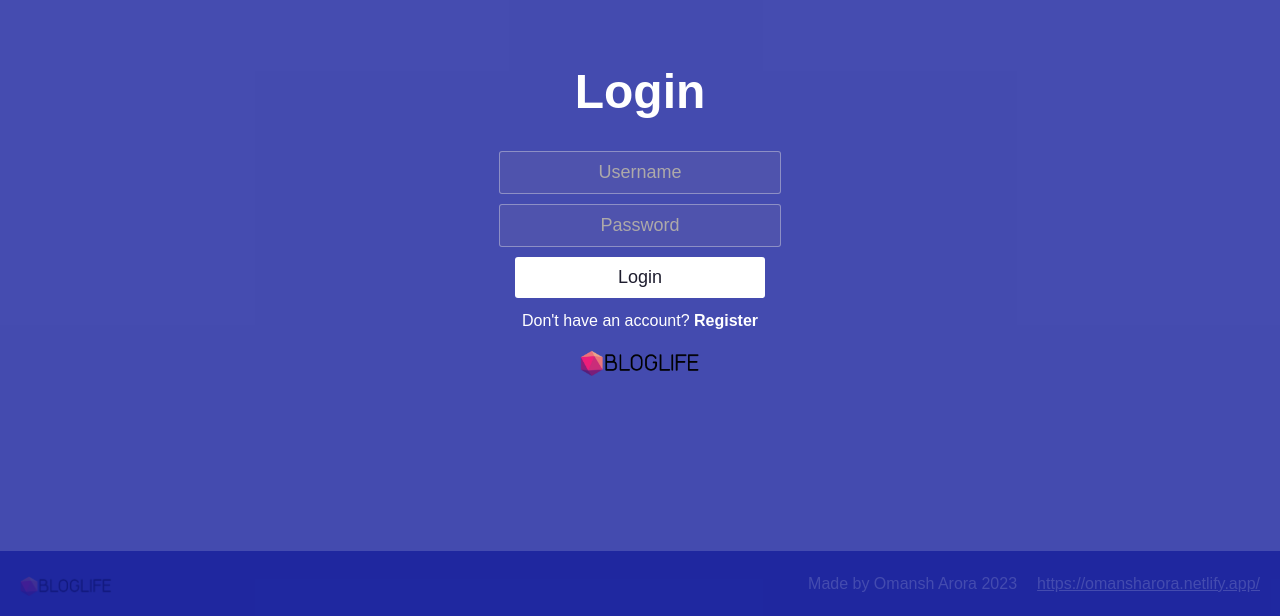
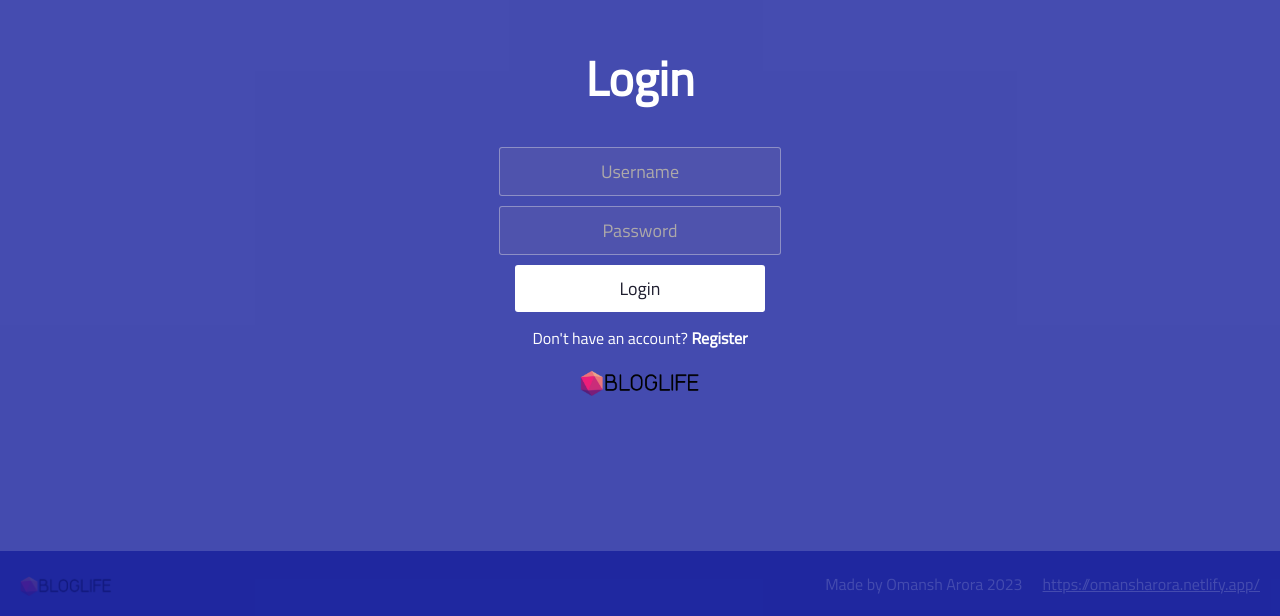
Before and after one commit to omansh-arora/fullstackBlogApp, a React (Create React App) app in the folder frontend/: page /login in a window 1280 px wide. Shown: the part 184-800 px from the top of the page. Built offline with nearby package versions, Linux system fonts and the light colour scheme.

Commit message:
Update style.scss

```diff
--- a/frontend/src/style.scss
+++ b/frontend/src/style.scss
@@ -1,3 +1,9 @@
+@font-face {
+  font-family: 'MyCustomFont';
+  src: url('../font/TitilliumWeb-Regular.ttf') format('truetype');
+  /* Add more src properties for different font formats if available */
+}
+
 :root {
 
     --color-background: rgba(22, 31, 156, 0.8);
@@ -10,7 +16,7 @@ html{
 }
 
 body {
-    font-family: "Source Sans Pro", sans-serif;
+    font-family: "MyCustomFont", sans-serif;
     padding: 0%;
     margin: 0%;
 
@@ -30,7 +36,7 @@ body {
     border: none;
     height: 100%;
     width: 100%;
-    font-family: "Source Sans Pro", sans-serif;
+    font-family: "MyCustomFont", sans-serif;
     display: flex;
     justify-content: center;
 
@@ -93,7 +99,7 @@ body {
                     background-color: rgba(173, 152, 152, 0.1);
                     width: 250px;
                     border-radius: 3px;
-                    font-family: "Source Sans Pro", sans-serif;
+                    font-family: "MyCustomFont", sans-serif;
                     padding: 10px 15px;
                     margin: 0 auto 10px auto;
                     display: block;
@@ -112,7 +118,7 @@ body {
 
                 .butt {
                     appearance: none;
-                    font-family: "Source Sans Pro", sans-serif;
+                    font-family: "MyCustomFont", sans-serif;
                     outline: 0;
                     background-color: white;
                     border: 0;
```
